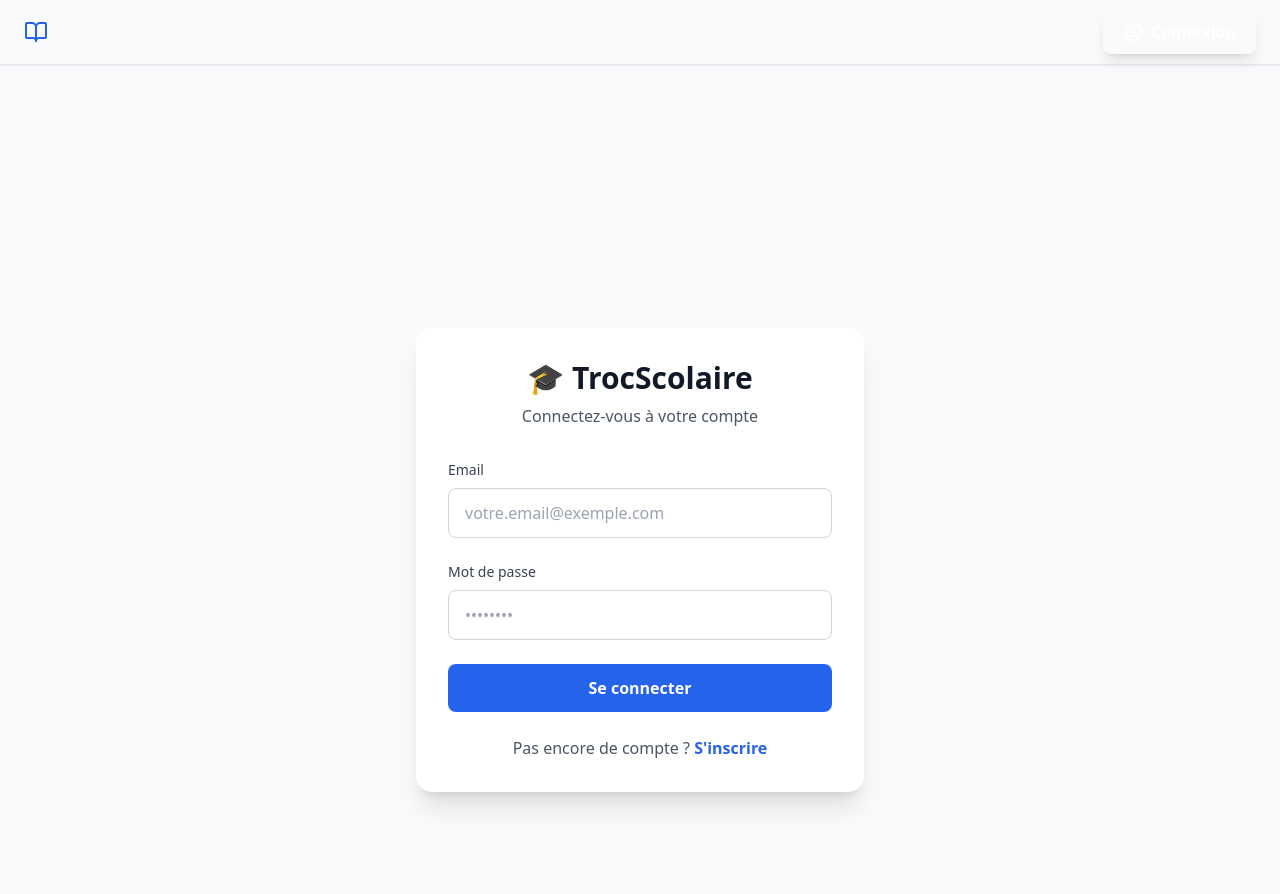
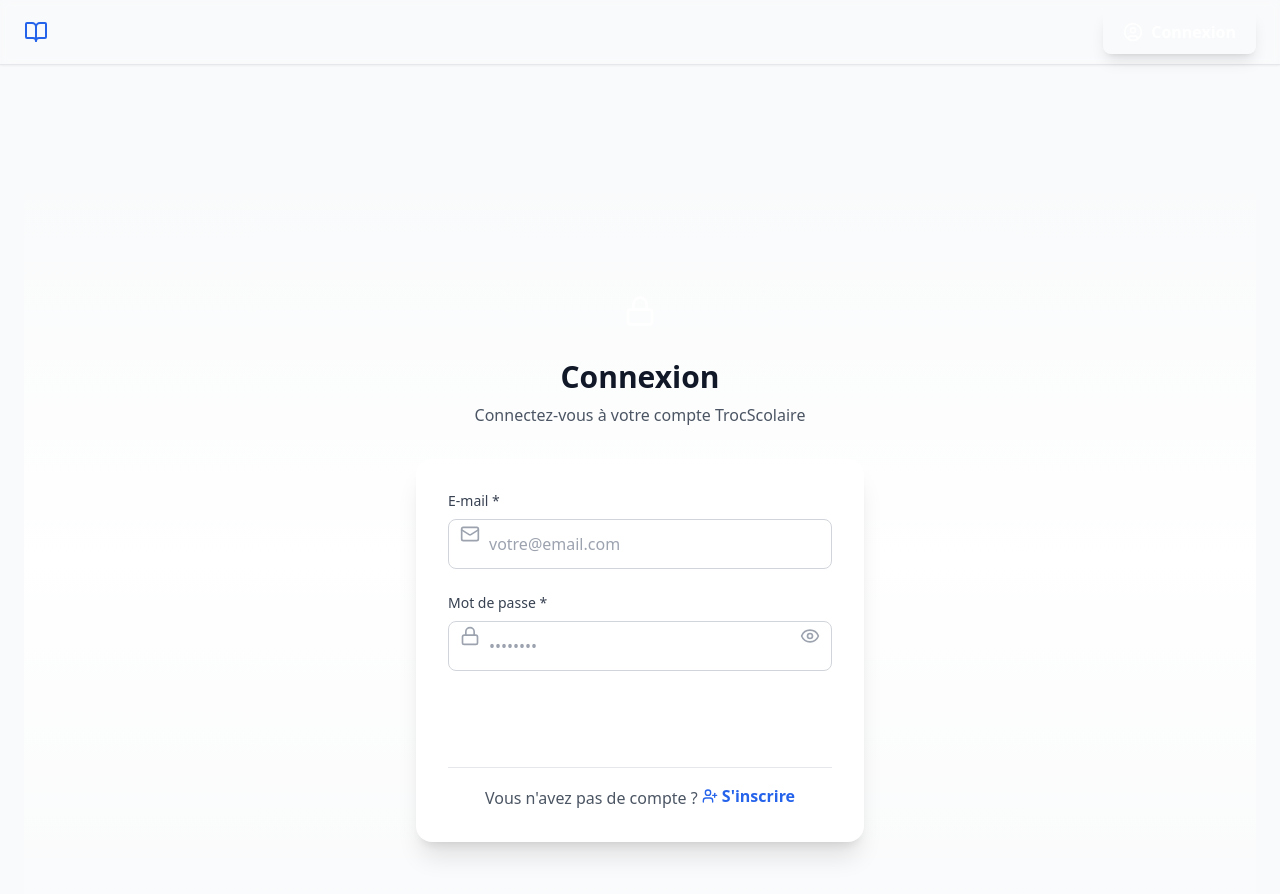
Before and after one commit to ouatt10/Troc_Scolaire, a React (Vite) app: page /login in a window 1280 px wide. Shown: the top 894 px of the page. Built offline with nearby package versions, Linux system fonts and the light colour scheme.

Commit message:
Redirection en tant qu'admin

```diff
--- a/src/context/AuthContext.jsx
+++ b/src/context/AuthContext.jsx
@@ -1,3 +1,4 @@
+// src/context/AuthContext.jsx
 import { createContext, useContext, useState, useEffect } from 'react';
 import authService from '../services/authService';
 
@@ -16,27 +17,40 @@
   const [loading, setLoading] = useState(true);
 
   useEffect(() => {
-    // Charger l'utilisateur depuis le localStorage au démarrage
-    const storedUser = authService.getUser();
-    if (storedUser) {
-      setUser(storedUser);
+    // ✅ CORRIGÉ : Charger directement depuis localStorage
+    const storedUser = localStorage.getItem('user');
+    const storedToken = localStorage.getItem('token');
+
+    if (storedUser && storedToken) {
+      try {
+        const parsedUser = JSON.parse(storedUser);
+        console.log('✅ Utilisateur chargé depuis localStorage:', parsedUser);
+        setUser(parsedUser);
+      } catch (error) {
+        console.error('❌ Erreur parsing user:', error);
+        localStorage.removeItem('user');
+        localStorage.removeItem('token');
+      }
     }
     setLoading(false);
   }, []);
 
   const login = async (credentials) => {
     const response = await authService.login(credentials);
+    console.log('✅ Login réussi:', response.data.user);
     setUser(response.data.user);
     return response;
   };
 
   const register = async (userData) => {
     const response = await authService.register(userData);
+    console.log('✅ Inscription réussie:', response.data.user);
     setUser(response.data.user);
     return response;
   };
 
   const logout = () => {
+    console.log('✅ Déconnexion');
     authService.logout();
     setUser(null);
   };
@@ -50,5 +64,13 @@
     loading,
   };
 
+  if (loading) {
+    return (
+      <div className="min-h-screen flex items-center justify-center">
+        <div className="w-12 h-12 border-4 border-blue-600 border-t-transparent rounded-full animate-spin"></div>
+      </div>
+    );
+  }
+
   return <AuthContext.Provider value={value}>{children}</AuthContext.Provider>;
 };
--- a/src/pages/Login.jsx
+++ b/src/pages/Login.jsx
@@ -1,120 +1,200 @@
 // src/pages/Login.jsx
-import { useState } from 'react';
-import { Link, useNavigate } from 'react-router-dom';
-import { useAuth } from '../context/AuthContext';
+import React, { useState, useEffect } from "react";
+import { motion } from "framer-motion";
+import { Lock, Mail, Eye, EyeOff, LogIn, UserPlus } from "lucide-react";
+import { Link, useNavigate } from "react-router-dom";
+import { useAuth } from "../context/AuthContext";
+import authService from "../services/authService";
 
-const Login = () => {
+export default function Login() {
+  const navigate = useNavigate();
+  const { login, isAuthenticated, user } = useAuth();
+
   const [formData, setFormData] = useState({
-    email: '',
-    password: '',
+    email: "",
+    password: "",
   });
-  const [error, setError] = useState('');
+
+  const [showPassword, setShowPassword] = useState(false);
+  const [error, setError] = useState("");
   const [loading, setLoading] = useState(false);
 
-  const { login } = useAuth();
-  const navigate = useNavigate();
+  // ✅ REDIRECTION si déjà connecté
+  useEffect(() => {
+    if (isAuthenticated && user) {
+      console.log('✅ Déjà connecté, redirection...');
+      if (user.role === 'admin') {
+        navigate('/admin', { replace: true });
+      } else {
+        navigate('/', { replace: true });
+      }
+    }
+  }, [isAuthenticated, user, navigate]);
 
   const handleChange = (e) => {
     setFormData({
       ...formData,
       [e.target.name]: e.target.value,
     });
-    setError(''); // Effacer l'erreur lors de la saisie
+    setError(""); // Efface l'erreur quand l'utilisateur tape
   };
 
   const handleSubmit = async (e) => {
     e.preventDefault();
-    setError('');
+    setError("");
     setLoading(true);
 
     try {
-      await login(formData);
-      navigate('/'); // Rediriger vers la page d'accueil après connexion
+      const response = await authService.login(formData);
+
+      if (response.success) {
+        login(response.data.user, response.data.token);
+
+        // ✅ REDIRECTION AUTOMATIQUE SELON LE RÔLE
+        if (response.data.user.role === 'admin') {
+          navigate('/admin'); // Admin → Page d'administration
+        } else {
+          navigate('/'); // Utilisateur normal → Page d'accueil
+        }
+      }
     } catch (err) {
-      setError(
-        err.response?.data?.message || 'Erreur lors de la connexion. Vérifiez vos identifiants.'
-      );
+      setError(err.response?.data?.message || "Erreur lors de la connexion");
     } finally {
       setLoading(false);
     }
   };
 
+  // ✅ Afficher un loader pendant la redirection
+  if (isAuthenticated && user) {
     return (
-    <div className="min-h-screen flex items-center justify-center bg-gradient-to-br from-blue-50 to-indigo-100 px-4">
-      <div className="max-w-md w-full bg-white rounded-2xl shadow-xl p-8">
-        {/* En-tête */}
+      <div className="min-h-screen flex items-center justify-center bg-gradient-to-br from-blue-50 via-white to-green-50">
+        <div className="text-center">
+          <div className="w-12 h-12 border-4 border-blue-600 border-t-transparent rounded-full animate-spin mx-auto mb-4"></div>
+          <p className="text-gray-600">Redirection en cours...</p>
+        </div>
+      </div>
+    );
+  }
+
+  return (
+    <div className="min-h-screen flex items-center justify-center bg-gradient-to-br from-blue-50 via-white to-green-50 px-4 py-12">
+      <motion.div
+        initial={{ opacity: 0, y: 20 }}
+        animate={{ opacity: 1, y: 0 }}
+        className="w-full max-w-md"
+      >
+        {/* Header */}
         <div className="text-center mb-8">
+          <div className="inline-flex items-center justify-center w-16 h-16 bg-gradient-to-br from-blue-600 to-green-600 rounded-2xl mb-4">
+            <Lock className="w-8 h-8 text-white" />
+          </div>
           <h1 className="text-3xl font-bold text-gray-900 mb-2">
-            🎓 TrocScolaire
+            Connexion
           </h1>
-          <p className="text-gray-600">Connectez-vous à votre compte</p>
+          <p className="text-gray-600">
+            Connectez-vous à votre compte TrocScolaire
+          </p>
         </div>
 
+        {/* Formulaire */}
+        <motion.form
+          onSubmit={handleSubmit}
+          className="bg-white rounded-2xl shadow-xl p-8 space-y-6"
+        >
           {/* Message d'erreur */}
           {error && (
-          <div className="mb-4 p-4 bg-red-50 border border-red-200 text-red-700 rounded-lg">
+            <motion.div
+              initial={{ opacity: 0, y: -10 }}
+              animate={{ opacity: 1, y: 0 }}
+              className="bg-red-50 border border-red-200 text-red-700 px-4 py-3 rounded-lg"
+            >
               {error}
-          </div>
+            </motion.div>
           )}
 
-        {/* Formulaire */}
-        <form onSubmit={handleSubmit} className="space-y-6">
           {/* Email */}
           <div>
-            <label htmlFor="email" className="block text-sm font-medium text-gray-700 mb-2">
-              Email
+            <label className="block text-sm font-medium text-gray-700 mb-2">
+              E-mail *
             </label>
+            <div className="relative">
+              <Mail className="absolute left-3 top-1/2 -translate-y-1/2 w-5 h-5 text-gray-400" />
               <input
                 type="email"
-              id="email"
                 name="email"
                 value={formData.email}
                 onChange={handleChange}
                 required
-              className="w-full px-4 py-3 border border-gray-300 rounded-lg focus:ring-2 focus:ring-blue-500 focus:border-transparent transition"
-              placeholder="votre.email@exemple.com"
+                className="w-full pl-10 pr-4 py-3 border border-gray-300 rounded-lg focus:ring-2 focus:ring-blue-500 focus:border-transparent"
+                placeholder="votre@email.com"
               />
+            </div>
           </div>
 
           {/* Mot de passe */}
           <div>
-            <label htmlFor="password" className="block text-sm font-medium text-gray-700 mb-2">
-              Mot de passe
+            <label className="block text-sm font-medium text-gray-700 mb-2">
+              Mot de passe *
             </label>
+            <div className="relative">
+              <Lock className="absolute left-3 top-1/2 -translate-y-1/2 w-5 h-5 text-gray-400" />
               <input
-              type="password"
-              id="password"
+                type={showPassword ? "text" : "password"}
                 name="password"
                 value={formData.password}
                 onChange={handleChange}
                 required
-              className="w-full px-4 py-3 border border-gray-300 rounded-lg focus:ring-2 focus:ring-blue-500 focus:border-transparent transition"
+                className="w-full pl-10 pr-12 py-3 border border-gray-300 rounded-lg focus:ring-2 focus:ring-blue-500 focus:border-transparent"
                 placeholder="••••••••"
               />
+              <button
+                type="button"
+                onClick={() => setShowPassword(!showPassword)}
+                className="absolute right-3 top-1/2 -translate-y-1/2 text-gray-400 hover:text-gray-600"
+              >
+                {showPassword ? (
+                  <EyeOff className="w-5 h-5" />
+                ) : (
+                  <Eye className="w-5 h-5" />
+                )}
+              </button>
+            </div>
           </div>
 
           {/* Bouton de connexion */}
           <button
             type="submit"
             disabled={loading}
-            className="w-full bg-blue-600 text-white py-3 rounded-lg font-semibold hover:bg-blue-700 transition disabled:bg-gray-400 disabled:cursor-not-allowed"
+            className="w-full bg-gradient-to-r from-blue-600 to-green-600 text-white py-3 rounded-lg font-semibold hover:from-blue-700 hover:to-green-700 transition-all duration-200 flex items-center justify-center gap-2 disabled:opacity-50 disabled:cursor-not-allowed"
           >
-            {loading ? 'Connexion...' : 'Se connecter'}
+            {loading ? (
+              <>
+                <div className="w-5 h-5 border-2 border-white border-t-transparent rounded-full animate-spin"></div>
+                Connexion...
+              </>
+            ) : (
+              <>
+                <LogIn className="w-5 h-5" />
+                Se connecter
+              </>
+            )}
           </button>
-        </form>
 
           {/* Lien vers inscription */}
-        <div className="mt-6 text-center">
+          <div className="text-center pt-4 border-t border-gray-200">
             <p className="text-gray-600">
-            Pas encore de compte ?{' '}
-            <Link to="/register" className="text-blue-600 font-semibold hover:underline">
+              Vous n'avez pas de compte ?{" "}
+              <Link
+                to="/register"
+                className="text-blue-600 hover:text-blue-700 font-semibold inline-flex items-center gap-1"
+              >
+                <UserPlus className="w-4 h-4" />
                 S'inscrire
               </Link>
             </p>
           </div>
-      </div>
+        </motion.form>
+      </motion.div>
     </div>
   );
-};
-
-export default Login;
+}
--- a/src/pages/Profil.jsx
+++ b/src/pages/Profil.jsx
@@ -58,11 +58,30 @@
     );
   }
 
-  // Calculer la date d'inscription
-  const dateInscription = new Date(userData.id).toLocaleDateString('fr-FR', {
-    month: 'long',
-    year: 'numeric'
-  });
+  // ✅ CORRIGÉ : Calculer la date d'inscription à partir de createdAt ou afficher un message par défaut
+  const getDateInscription = () => {
+    if (userData.createdAt) {
+      // Si createdAt existe, l'utiliser
+      return new Date(userData.createdAt).toLocaleDateString('fr-FR', {
+        month: 'long',
+        year: 'numeric'
+      });
+    } else if (userData.id) {
+      // Sinon, extraire la date depuis l'ObjectId MongoDB (les 8 premiers caractères sont un timestamp)
+      try {
+        const timestamp = parseInt(userData.id.substring(0, 8), 16) * 1000;
+        return new Date(timestamp).toLocaleDateString('fr-FR', {
+          month: 'long',
+          year: 'numeric'
+        });
+      } catch (e) {
+        return "Récemment";
+      }
+    }
+    return "Récemment";
+  };
+
+  const dateInscription = getDateInscription();
 
   return (
     <div className="w-full space-y-6">
```
Also changed, not shown: src/components/Header.jsx (+75 -59 lines). Lines whose indentation alone changed are shown as unchanged.
